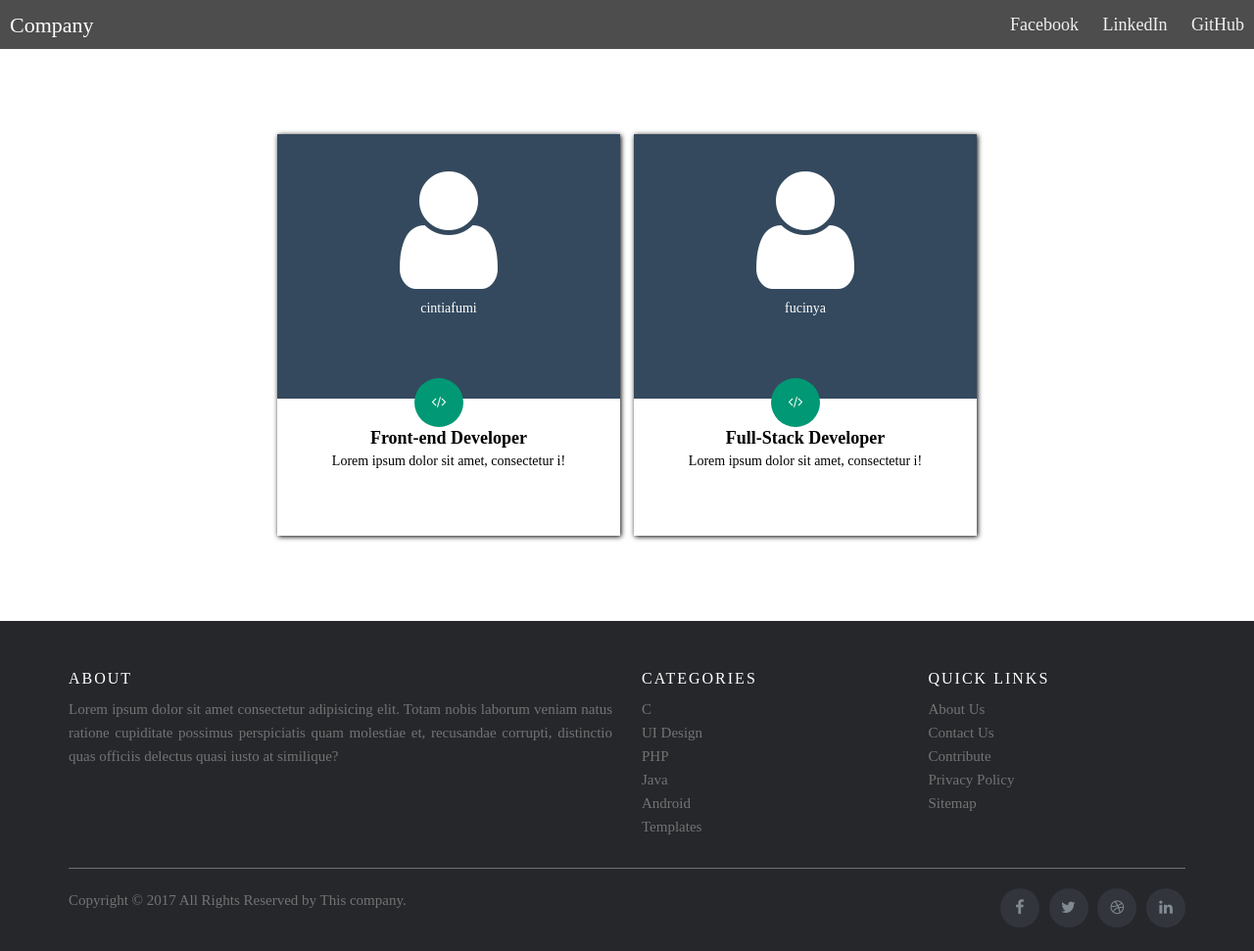
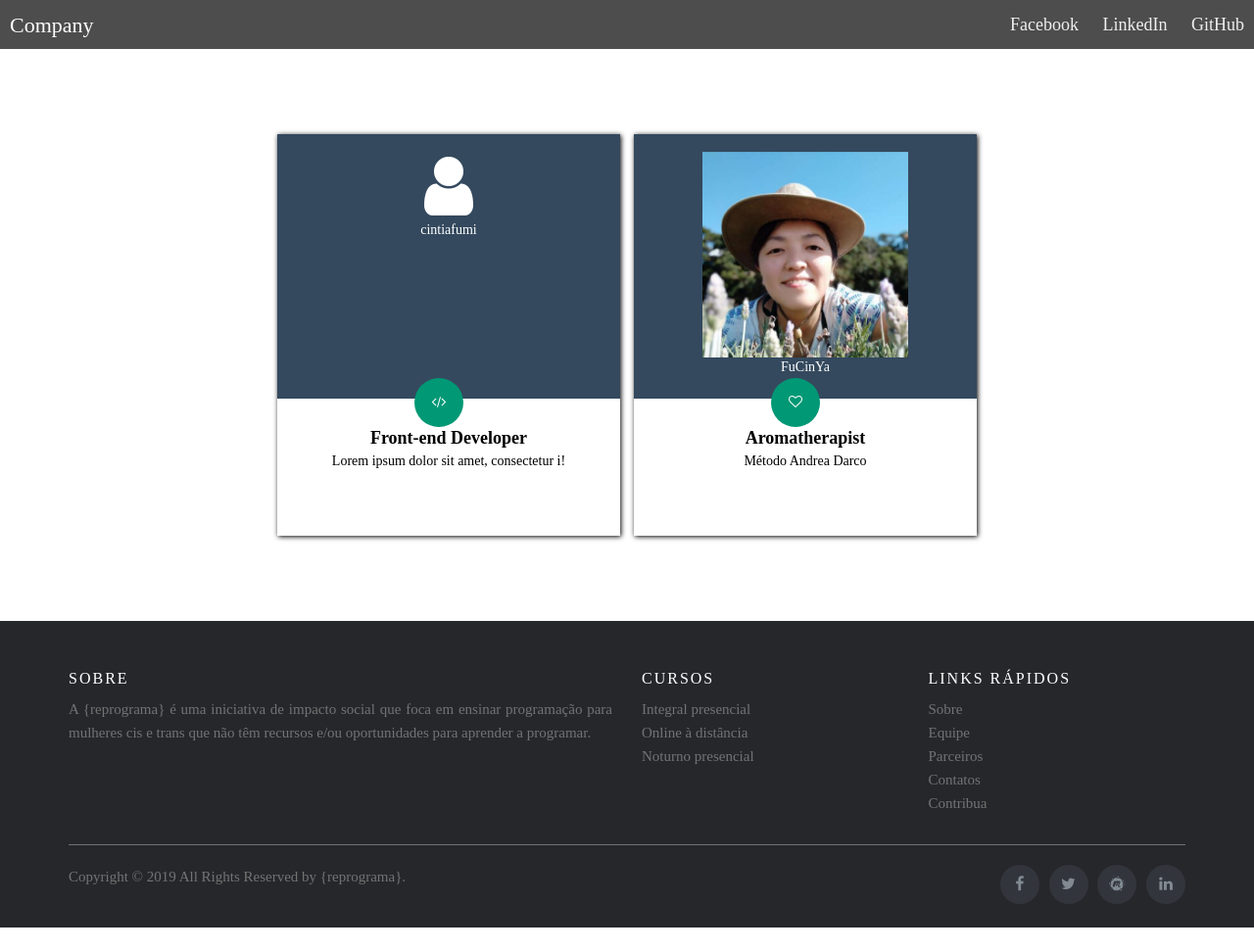
Before and after one commit to cintiafumi-frontend/freelany, a plain HTML site: page index.html in a window 1280 px wide. Shown: the whole page at 98% size. After the commit the page ends 947 px from the top, so only its background shows below. Drawn offline with nearby package versions, Linux system fonts and the light colour scheme; a web font is replaced by a local one.

Commit message:
added fucinya profile

```diff
--- a/cards.css
+++ b/cards.css
@@ -73,8 +73,8 @@
 }
 
 .main .icon {
-  font-size: 10em;
-  padding: 0.2em 0 0 0;
+  width: 60%;
+  margin-top: 5%
 }
 
 .main .front {
--- a/index.html
+++ b/index.html
@@ -107,19 +107,19 @@
     </div>
     <div class="main">
       <div class="front green">
-        <i class="fa fa-user fa-5x icon"></i>
-        <div class="">fucinya</div>
+        <img class="icon" src="./euaroma.jpeg" alt="fucinya nos campos de lavanda">
+        <div class="">FuCinYa</div>
         <div class="data-wrapper">
-          <div class="circle"><i class="fa fa-code"></i></div>
+          <div class="circle"><i class="fa fa-heart-o"></i></div>
           <div class="data">
-            <span class="title">Full-Stack Developer</span>
-            <p>Lorem ipsum dolor sit amet, consectetur i!</p>
+            <span class="title">Aromatherapist</span>
+            <p>Método Andrea Darco</p>
           </div>
         </div>
       </div>
       <div class="back green">
         <div class="skills">
-          <h2>Dev Skills</h2>
+          <h2>Therapist Skills</h2>
           <div class="skill-ele">
             <div class="stars">
               <i class="fa fa-star" aria-hidden="true"></i>
@@ -128,7 +128,7 @@
               <i class="fa fa-star" aria-hidden="true"></i>
               <i class="fa fa-star" aria-hidden="true"></i>
             </div>
-            <span class="tech">Java Core</span>
+            <span class="tech">Empathy</span>
           </div>
           <div class="skill-ele">
             <div class="stars">
@@ -138,7 +138,7 @@
               <i class="fa fa-star" aria-hidden="true"></i>
               <i class="fa fa-star" aria-hidden="true"></i>
             </div>
-            <span class="tech">CSS3</span>
+            <span class="tech">Problem-solving</span>
           </div>
           <div class="skill-ele">
             <div class="stars">
@@ -146,23 +146,23 @@
               <i class="fa fa-star" aria-hidden="true"></i>
               <i class="fa fa-star" aria-hidden="true"></i>
             </div>
-            <span class="tech">JavaScript</span>
+            <span class="tech">Self-awareness</span>
           </div>
           <div class="skill-ele">
             <div class="stars">
               <i class="fa fa-star" aria-hidden="true"></i>
               <i class="fa fa-star" aria-hidden="true"></i>
               <i class="fa fa-star" aria-hidden="true"></i>
+              <i class="fa fa-star" aria-hidden="true"></i>
             </div>
-            <span class="tech">Django</span>
+            <span class="tech">Multicultural competency</span>
           </div>
         </div>
         <div class="social">
-          <i class="fa fa-2x fa-github"></i>
-          <i class="fa fa-2x fa-linkedin-square"></i>
-          <i class="fa fa-2x fa-codepen"></i>
-          <i class="fa fa-2x fa-twitter-square"></i>
-          <i class="fa fa-2x fa-facebook-square"></i>
+          <i class="fa fa-2x fa-instagram"><a href="https://www.instagram.com/cintiafumi/"></a></i>
+          <i class="fa fa-2x fa-linkedin-square"><a href="https://www.linkedin.com/in/cintiafumi/"></a></i>
+          <i class="fa fa-2x fa-twitter-square"><a href="http://twitter.com/cintiafumi"></a></i>
+          <i class="fa fa-2x fa-facebook-square"><a href="https://www.facebook.com/cintiafy"></a></i>
         </div>
       </div>
     </div>
@@ -173,30 +173,27 @@
     <div class="container">
       <div class="row">
         <div class="col-sm-12 col-md-6">
-          <h6>About</h6>
-          <p class="text-justify">Lorem ipsum dolor sit amet consectetur adipisicing elit. Totam nobis laborum veniam natus ratione cupiditate possimus perspiciatis quam molestiae et, recusandae corrupti, distinctio quas officiis delectus quasi iusto at similique?</p>
+          <h6>Sobre</h6>
+          <p class="text-justify">A {reprograma} é uma iniciativa de impacto social que foca em ensinar programação para mulheres cis e trans que não têm recursos e/ou oportunidades para aprender a programar.</p>
         </div>
 
         <div class="col-xs-6 col-md-3">
-          <h6>Categories</h6>
+          <h6>Cursos</h6>
           <ul class="footer-links">
-            <li><a href="#">C</a></li>
-            <li><a href="#">UI Design</a></li>
-            <li><a href="#">PHP</a></li>
-            <li><a href="#">Java</a></li>
-            <li><a href="#">Android</a></li>
-            <li><a href="#">Templates</a></li>
+            <li><a href="#">Integral presencial</a></li>
+            <li><a href="#">Online à distância</a></li>
+            <li><a href="#">Noturno presencial</a></li>
           </ul>
         </div>
 
         <div class="col-xs-6 col-md-3">
-          <h6>Quick Links</h6>
+          <h6>Links rápidos</h6>
           <ul class="footer-links">
-            <li><a href="#">About Us</a></li>
-            <li><a href="#">Contact Us</a></li>
-            <li><a href="#">Contribute</a></li>
-            <li><a href="#">Privacy Policy</a></li>
-            <li><a href="#">Sitemap</a></li>
+            <li><a href="#">Sobre</a></li>
+            <li><a href="#">Equipe</a></li>
+            <li><a href="#">Parceiros</a></li>
+            <li><a href="#">Contatos</a></li>
+            <li><a href="#">Contribua</a></li>
           </ul>
         </div>
       </div>
@@ -205,17 +202,18 @@
     <div class="container">
       <div class="row">
         <div class="col-md-8 col-sm-6 col-xs-12">
-          <p class="copyright-text">Copyright &copy; 2017 All Rights Reserved by
-            <a href="#">This company</a>.
+          <p class="copyright-text">Copyright &copy; 2019 All Rights Reserved by
+            <a href="http://reprograma.com.br/">{reprograma}</a>.
           </p>
         </div>
 
         <div class="col-md-4 col-sm-6 col-xs-12">
           <ul class="social-icons">
-            <li><a class="facebook" href="#"><i class="fa fa-facebook"></i></a></li>
-            <li><a class="twitter" href="#"><i class="fa fa-twitter"></i></a></li>
-            <li><a class="dribbble" href="#"><i class="fa fa-dribbble"></i></a></li>
-            <li><a class="linkedin" href="#"><i class="fa fa-linkedin"></i></a></li>
+            <li><a class="facebook" href="https://www.facebook.com/ReprogramaBr/"><i class="fa fa-facebook"></i></a></li>
+            <li><a class="twitter" href="https://twitter.com/ReprogramaBr
+              "><i class="fa fa-twitter"></i></a></li>
+            <li><a class="meetup" href="https://www.meetup.com/pt-BR/reprograma/"><i class="fa fa-meetup"></i></a></li>
+            <li><a class="linkedin" href="https://www.linkedin.com/company/reprogramabr"><i class="fa fa-linkedin"></i></a></li>
           </ul>
         </div>
       </div>
```
Also changed, not shown: euaroma.jpeg (added).
